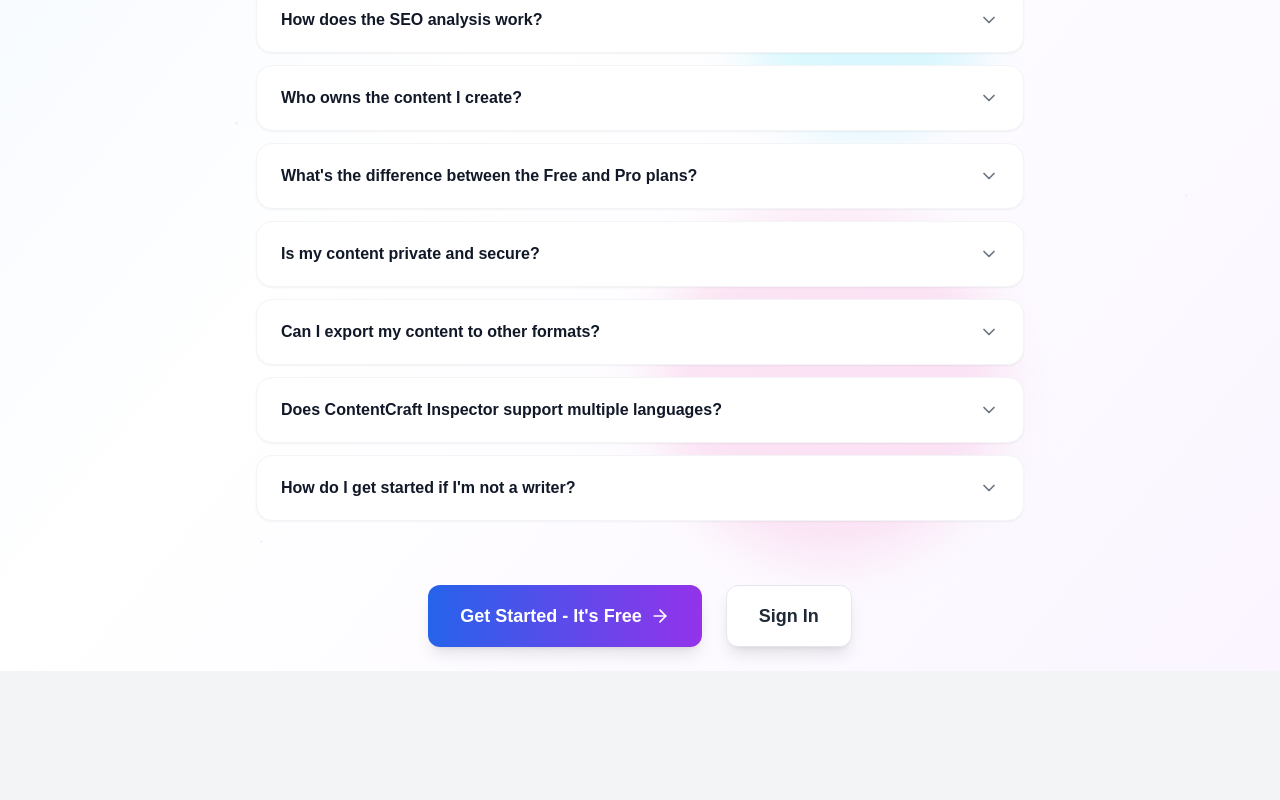
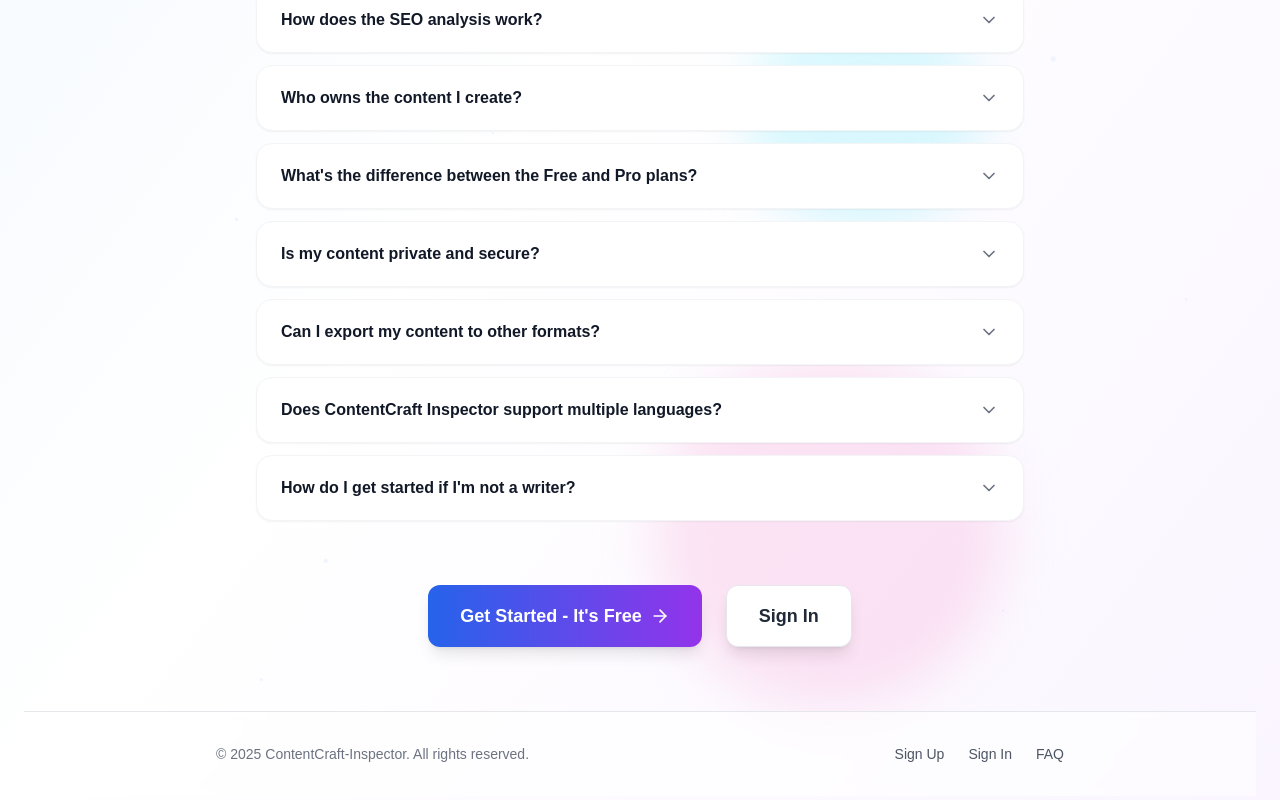
Before and after one commit to khatridhruv-1/ContentCraft-Inspector, a Next.js app: page /welcome in a window 1280 px wide. Shown: the part 873-1673 px from the top of the page. Before the commit the page ends 1544 px from the top, so only its background shows below. Built offline with nearby package versions, Linux system fonts and the light colour scheme.

Commit message:
feat: add footer to homepage and fix page load/layout issues (#36)
Add a footer with copyright and quick links, fix overflow-hidden clipping
by removing it from the outer wrapper, make feature cards responsive
(grid-cols-1 md:grid-cols-3), and add id="faq" to FAQ section for anchor nav.

Closes #36

```diff
--- a/app/welcome/FaqSection.tsx
+++ b/app/welcome/FaqSection.tsx
@@ -56,6 +56,7 @@ export default function FaqSection() {
 
   return (
     <motion.div
+      id="faq"
       initial={{ y: 20, opacity: 0 }}
       animate={{ y: 0, opacity: 1 }}
       transition={{ duration: 0.8, delay: 0.3 }}
--- a/app/welcome/page.tsx
+++ b/app/welcome/page.tsx
@@ -87,7 +87,7 @@ export default function Welcome() {
         <meta name="viewport" content="width=device-width, initial-scale=1" />
       </Head>
 
-      <div className="min-h-screen bg-gradient-to-br from-blue-50 via-white to-purple-50 flex flex-col items-center justify-center p-6 relative overflow-hidden">
+      <div className="min-h-screen bg-gradient-to-br from-blue-50 via-white to-purple-50 flex flex-col items-center justify-start p-6 relative">
         {/* Blobs */}
         <div className="absolute inset-0 overflow-hidden pointer-events-none">
           <div className="absolute top-20 left-20 w-72 h-72 bg-blue-200 rounded-full mix-blend-multiply filter blur-xl opacity-60 animate-blob" />
@@ -155,7 +155,7 @@ export default function Welcome() {
             initial="hidden"
             whileInView="visible"
             viewport={{ once: true, margin: '-50px' }}
-            className="grid grid-cols-3 gap-6 mb-16"
+            className="grid grid-cols-1 md:grid-cols-3 gap-6 mb-16"
           >
             {features.map(({ icon: Icon, title, description, bg, iconColor }) => (
               <motion.div
@@ -212,6 +212,29 @@ export default function Welcome() {
           </motion.div>
         </div>
 
+        {/* Footer */}
+        <footer
+          data-testid="homepage-footer"
+          className="relative z-10 w-full mt-16 border-t border-gray-200 bg-white/60 backdrop-blur-sm"
+        >
+          <div className="max-w-4xl mx-auto px-6 py-8 flex flex-col sm:flex-row items-center justify-between gap-4">
+            <p className="text-sm text-gray-500">
+              &copy; {new Date().getFullYear()} ContentCraft-Inspector. All rights reserved.
+            </p>
+            <nav className="flex items-center gap-6">
+              <a href="/auth/signup" className="text-sm text-gray-600 hover:text-blue-600 transition-colors">
+                Sign Up
+              </a>
+              <a href="/auth/login" className="text-sm text-gray-600 hover:text-blue-600 transition-colors">
+                Sign In
+              </a>
+              <a href="#faq" className="text-sm text-gray-600 hover:text-blue-600 transition-colors">
+                FAQ
+              </a>
+            </nav>
+          </div>
+        </footer>
+
         <style jsx>{`
           @keyframes blob {
             0% { transform: translate(0px, 0px) scale(1); }
```
